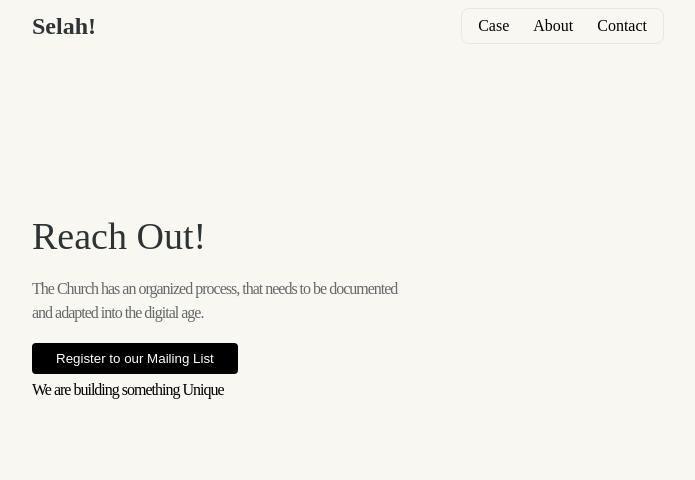
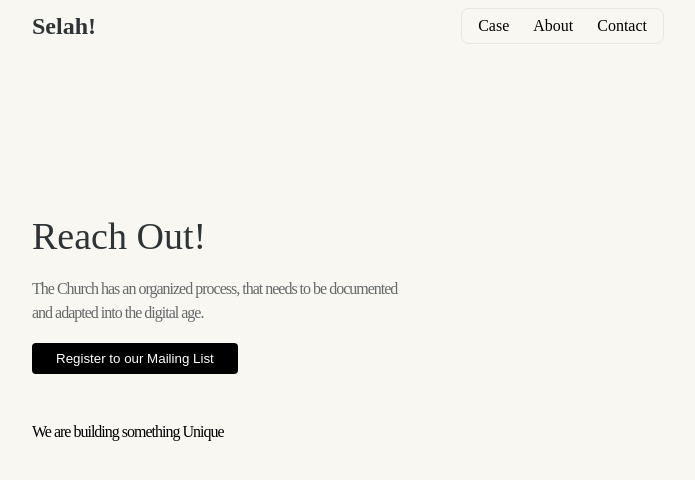
Before and after one commit to byfolarin/Selah, a React (Vite) app in the folder Selah/: page /Contact in a window 1280 px wide. Shown: the top 480 px of the page, without its empty margins (292-987 px from the left). Built offline with nearby package versions, Linux system fonts and the light colour scheme; a web font is replaced by a local one.

Commit message:
Index css

```diff
--- a/Selah/src/components/website/Contact.jsx
+++ b/Selah/src/components/website/Contact.jsx
@@ -18,9 +18,12 @@ const Contact = () => {
           </button>
       </div>
 
+
+      <div className="section-div">
       <h3 >
         We are building something Unique
       </h3>
+      </div>
 
     </div>
     </div>
--- a/Selah/src/index.css
+++ b/Selah/src/index.css
@@ -183,3 +183,8 @@ h3{
   height: 360px;
   justify-content: center;
 }
+
+
+.section-div{
+  margin: 42px 0px;
+}
```
